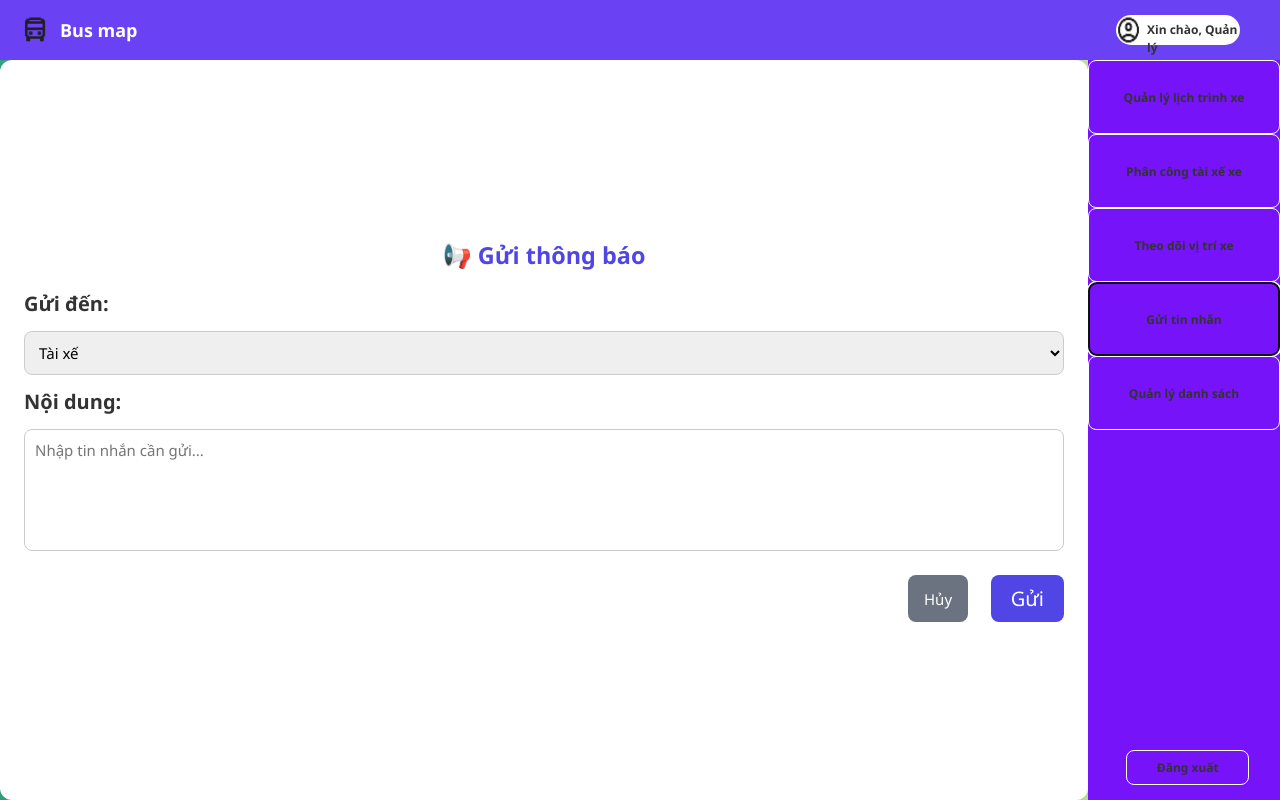
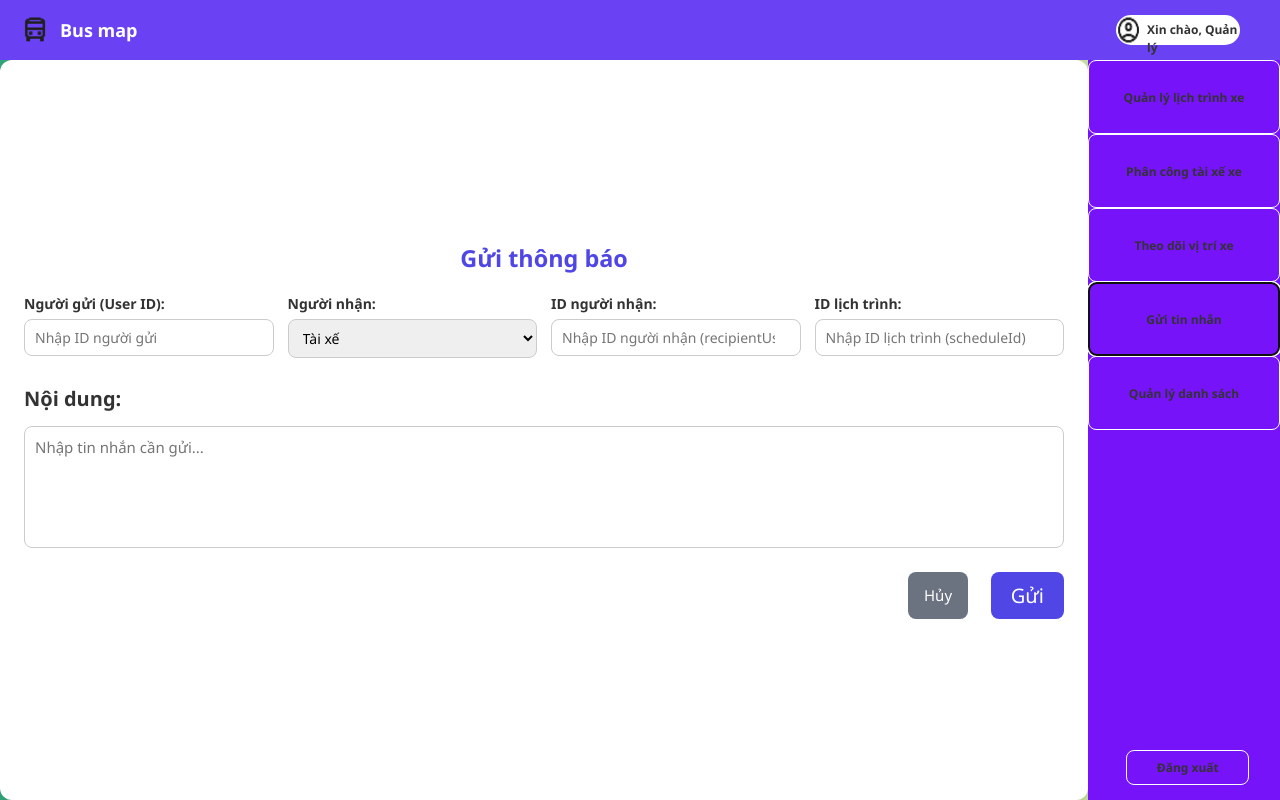
Before and after one commit to minhmhit/CNPM, a React (Vite) app in the folder Frontend/: page /admin in a window 1280 px wide. Both pictures are taken after a click on the button "Gửi tin nhắn". Built offline with nearby package versions, Linux system fonts and the light colour scheme; no server answers.

Commit message:
done sendMess and manageList in Admin

```diff
--- a/Frontend/src/Admin.css
+++ b/Frontend/src/Admin.css
@@ -169,6 +169,44 @@
 .cancel-btn:hover {
   background-color: #bbb;
 }
+/* Nhóm nhập ID */
+.id-group {
+  display: grid;
+  grid-template-columns: repeat(auto-fit, minmax(230px, 1fr));
+  gap: 14px;
+  margin-bottom: 14px;
+}
+
+.id-field label {
+  font-size: 14px;
+  font-weight: 600;
+  color: #333;
+  margin-bottom: 5px;
+  display: block;
+}
+
+.id-field input,
+.id-field select {
+  width: 100%;
+  padding: 8px 10px;
+  border: 1px solid #ccc;
+  border-radius: 8px;
+  font-size: 14px;
+  transition: 0.2s;
+}
+
+.id-field input:focus,
+.id-field select:focus {
+  border-color: #4f46e5;
+  box-shadow: 0 0 0 2px rgba(79, 70, 229, 0.2);
+  outline: none;
+}
+
+.id-field select:hover,
+.id-field input:hover {
+  border-color: #8b5cf6;
+}
+
 /* QL Dnah sách*/
 .manage-list-container {
   width: 100%;
--- a/Frontend/src/ManageList.jsx
+++ b/Frontend/src/ManageList.jsx
@@ -58,32 +58,66 @@ export default function ManageList({ onBack }) {
   e.preventDefault();
   try {
     let url = "";
+    let payload = {};
+
     switch (category) {
       case "routes":
         url = `${API_BASE}/route/add`;
+        payload = newItem;
         break;
       case "buses":
         url = `${API_BASE}/bus/add`;
+        payload = newItem;
         break;
       case "drivers":
-          url = `${API_BASE}/driver/add`;
+        url = `${API_BASE}/user/register`;
+        payload = {
+          username: newItem.username,
+          password: newItem.password,
+          email: newItem.email,
+          role: "driver",
+        };
         break;
       case "students":
-          url = `${API_BASE}/student/add`;
+        url = `${API_BASE}/user/register`;
+        payload = {
+          username: newItem.username,
+          password: newItem.password,
+          email: newItem.email,
+          role: "student",
+        };
         break;
       default:
         return;
     }
 
-      const res = await axios.post(url, newItem);
+    const res = await axios.post(url, payload);
+    alert("Thêm mới thành công!");
+    setShowForm(false);
+    setNewItem({});
+
+    // Reload danh sách
+    const updatedRes = await axios.get(`${API_BASE}/admin/getAllUsers`);
+    const users = updatedRes.data.data || updatedRes.data;
+    if (category === "drivers") {
+      setData((prev) => ({
+        ...prev,
+        drivers: users.filter((u) => u.role === "driver" && u.isActive === 1),
+      }));
+    } else if (category === "students") {
+      setData((prev) => ({
+        ...prev,
+        students: users.filter((u) => u.role === "student" && u.isActive === 1),
+      }));
+    } else {
+      // Với bus và route thì thêm trực tiếp vào danh sách cũ
       setData((prev) => ({
         ...prev,
         [category]: [...prev[category], res.data],
       }));
-      setShowForm(false);
-      setNewItem({});
+    }
   } catch (err) {
-      console.error("❌ Lỗi khi thêm:", err);
+    console.error("Lỗi khi thêm:", err);
     alert("Không thể thêm dữ liệu!");
   }
 };
@@ -163,7 +197,7 @@ export default function ManageList({ onBack }) {
             onChange={(e) =>
               setNewItem({ ...newItem, license_plate: e.target.value })
             }
-              placeholder="Nhâp biển số"
+            placeholder="Nhập biển số"
           />
           <label>Model:</label>
           <input
@@ -171,6 +205,7 @@ export default function ManageList({ onBack }) {
             onChange={(e) =>
               setNewItem({ ...newItem, model: e.target.value })
             }
+            placeholder="Nhập model xe"
           />
           <label>Sức chứa:</label>
           <input
@@ -179,6 +214,37 @@ export default function ManageList({ onBack }) {
             onChange={(e) =>
               setNewItem({ ...newItem, capacity: e.target.value })
             }
+            placeholder="Nhập sức chứa"
+          />
+        </>
+      );
+    case "drivers":
+    case "students":
+      return (
+        <>
+          <label>Tên đăng nhập:</label>
+          <input
+            value={newItem.username || ""}
+            onChange={(e) =>
+              setNewItem({ ...newItem, username: e.target.value })
+            }
+            placeholder="Nhập tên đăng nhập"
+          />
+          <label>Mật khẩu:</label>
+          <input
+            type="password"
+            value={newItem.password || ""}
+            onChange={(e) =>
+              setNewItem({ ...newItem, password: e.target.value })
+            }
+            placeholder="Nhập mật khẩu"
+          />
+          <label>Email:</label>
+          <input
+            type="email"
+            value={newItem.email || ""}
+            onChange={(e) => setNewItem({ ...newItem, email: e.target.value })}
+            placeholder="Nhập email"
           />
         </>
       );
--- a/Frontend/src/SendMessage.jsx
+++ b/Frontend/src/SendMessage.jsx
@@ -1,61 +1,100 @@
-import { useState } from "react";
+import { useState, useEffect } from "react";
 import axios from "axios";
 import "./Admin.css";
 
-const API_BASE = "http://localhost:5000/api/v1"; // đổi nếu server khác
+const API_BASE = "http://localhost:5000/api/v1";
 
 export default function SendMessage({ onBack }) {
   const [recipientType, setRecipientType] = useState("driver");
   const [message, setMessage] = useState("");
+  const [scheduleId, setScheduleId] = useState("");
+  const [recipientUserId, setRecipientUserId] = useState("");
+  const [userId, setUserId] = useState("");
   const [loading, setLoading] = useState(false);
+
+  const [drivers, setDrivers] = useState([]);
+  const [students, setStudents] = useState([]);
+  const [schedules, setSchedules] = useState([]);
+
+  // 🟣 Lấy danh sách từ DB
+  useEffect(() => {
+    const fetchData = async () => {
+      try {
+        const [driversRes, studentsRes, schedulesRes] = await Promise.all([
+          axios.get(`${API_BASE}/drivers`),
+          axios.get(`${API_BASE}/students`),
+          axios.get(`${API_BASE}/schedules`),
+        ]);
+        setDrivers(driversRes.data);
+        setStudents(studentsRes.data);
+        setSchedules(schedulesRes.data);
+      } catch (err) {
+        console.error("Lỗi khi tải dữ liệu:", err);
+      }
+    };
+    fetchData();
+  }, []);
 
   const handleSend = async (e) => {
     e.preventDefault();
 
-    if (message.trim() === "") {
-      alert("Vui lòng nhập nội dung tin nhắn!");
+    if (!message.trim() || !recipientUserId || !userId) {
+      alert("⚠️ Vui lòng nhập đầy đủ thông tin!");
       return;
     }
 
     try {
       setLoading(true);
+      const mappedRecipientType =
+        recipientType === "parents" ? "student" : recipientType;
 
-      // 📡 Xác định endpoint tương ứng
-      let url = "";
-      switch (recipientType) {
-        case "driver":
-          url = `${API_BASE}/notification/driver`;
-          break;
-        case "parents":
-          url = `${API_BASE}/notification/parent`;
-          break;
-        default:
-          url = `${API_BASE}/notification/send`;
-      }
-
-      // 📨 Gửi request
-      const res = await axios.post(url, {
-        content: message,
+      const res = await axios.post(`${API_BASE}/notification/create`, {
+        userid: userId,
+        recipient_type: mappedRecipientType,
+        message: message,
+        schedule_id: scheduleId || null,
+        recipient_user_id: recipientUserId,
       });
 
-      alert(res.data.message || "✅ Đã gửi thông báo thành công!");
+      alert(res.data.message || "✅ Gửi thông báo thành công!");
       setMessage("");
+      setRecipientUserId("");
+      setScheduleId("");
+      setUserId("");
       onBack();
     } catch (err) {
-      console.error("❌ Lỗi khi gửi tin:", err);
+      console.error("Lỗi khi gửi tin:", err);
       alert(
-        err.response?.data?.message || "Không thể gửi tin nhắn. Vui lòng thử lại!"
+        err.response?.data?.message ||
+        "Không thể gửi tin nhắn. Vui lòng thử lại!"
       );
     } finally {
       setLoading(false);
     }
   };
 
+  // 🧩 Tự động đổi danh sách người nhận
+  const recipientList =
+    recipientType === "driver" ? drivers : students;
+
   return (
     <div className="send-message-container">
-      <h3>📢 Gửi thông báo</h3>
+      <h3>Gửi thông báo</h3>
       <form className="send-message-form" onSubmit={handleSend}>
-        <label>Gửi đến:</label>
+        {/* --- KHỐI ID --- */}
+        <div className="id-group">
+          <div className="id-field">
+            <label>Người gửi (User ID):</label>
+            <input
+              type="number"
+              value={userId}
+              onChange={(e) => setUserId(e.target.value)}
+              placeholder="Nhập ID người gửi"
+            />
+          </div>
+
+          <div className="id-field">
+            <label>Người nhận:</label>
             <select
               value={recipientType}
               onChange={(e) => setRecipientType(e.target.value)}
@@ -63,7 +102,30 @@ export default function SendMessage({ onBack }) {
               <option value="driver">Tài xế</option>
               <option value="parents">Phụ huynh</option>
             </select>
+          </div>
 
+          <div className="id-field">
+            <label>ID người nhận:</label>
+            <input
+              type="number"
+              value={recipientUserId}
+              onChange={(e) => setRecipientUserId(e.target.value)}
+              placeholder="Nhập ID người nhận (recipientUserId)"
+            />
+          </div>
+
+          <div className="id-field">
+            <label>ID lịch trình:</label>
+            <input
+              type="number"
+              value={scheduleId}
+              onChange={(e) => setScheduleId(e.target.value)}
+              placeholder="Nhập ID lịch trình (scheduleId)"
+            />
+          </div>
+        </div>
+
+        {/* --- NỘI DUNG --- */}
         <label>Nội dung:</label>
         <textarea
           value={message}
@@ -81,11 +143,7 @@ export default function SendMessage({ onBack }) {
           >
             Hủy
           </button>
-          <button
-            type="submit"
-            className="send-btn"
-            disabled={loading}
-          >
+          <button type="submit" className="send-btn" disabled={loading}>
             {loading ? "Đang gửi..." : "Gửi"}
           </button>
         </div>
```
Lines whose indentation alone changed are shown as unchanged.
